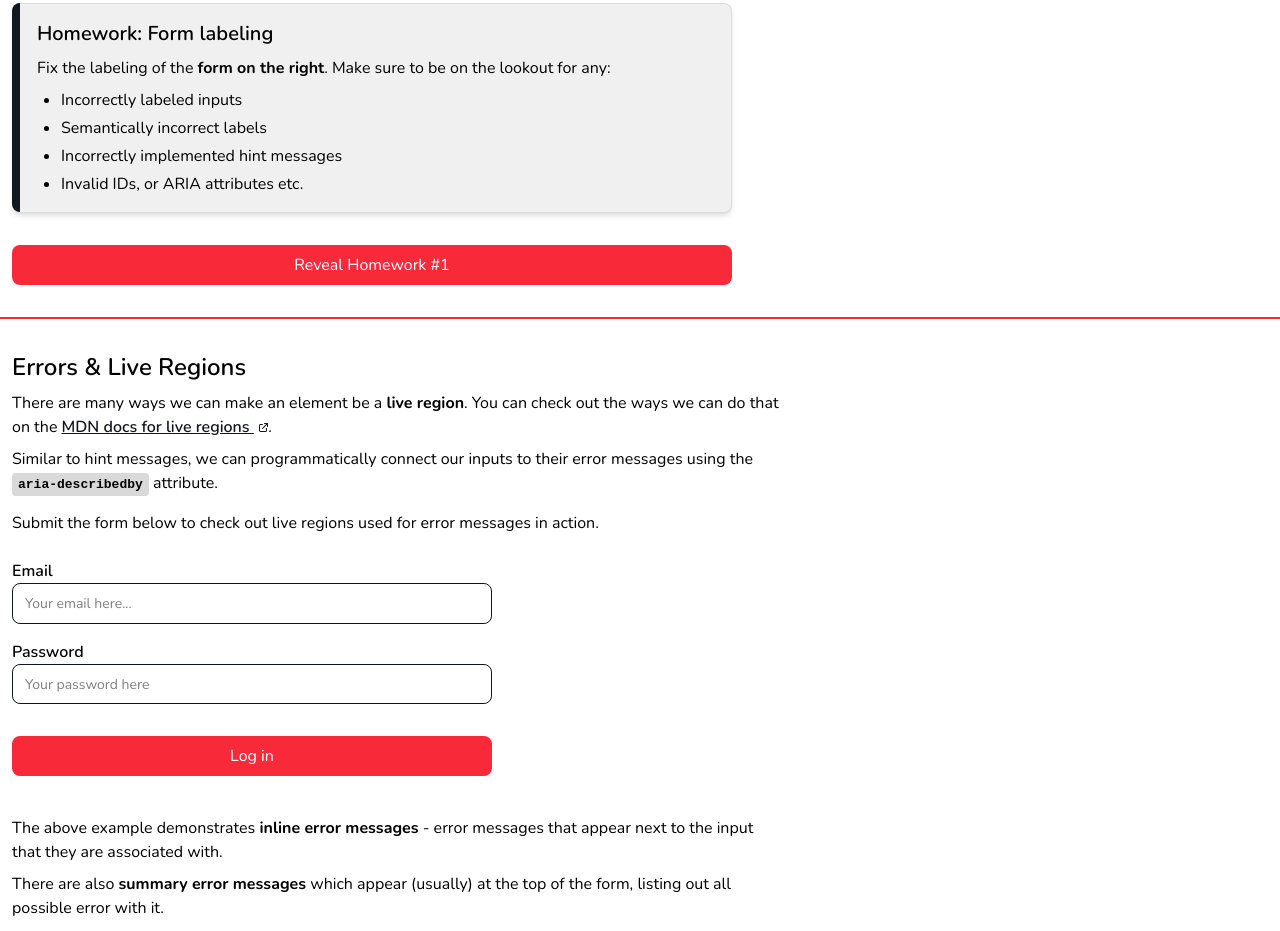
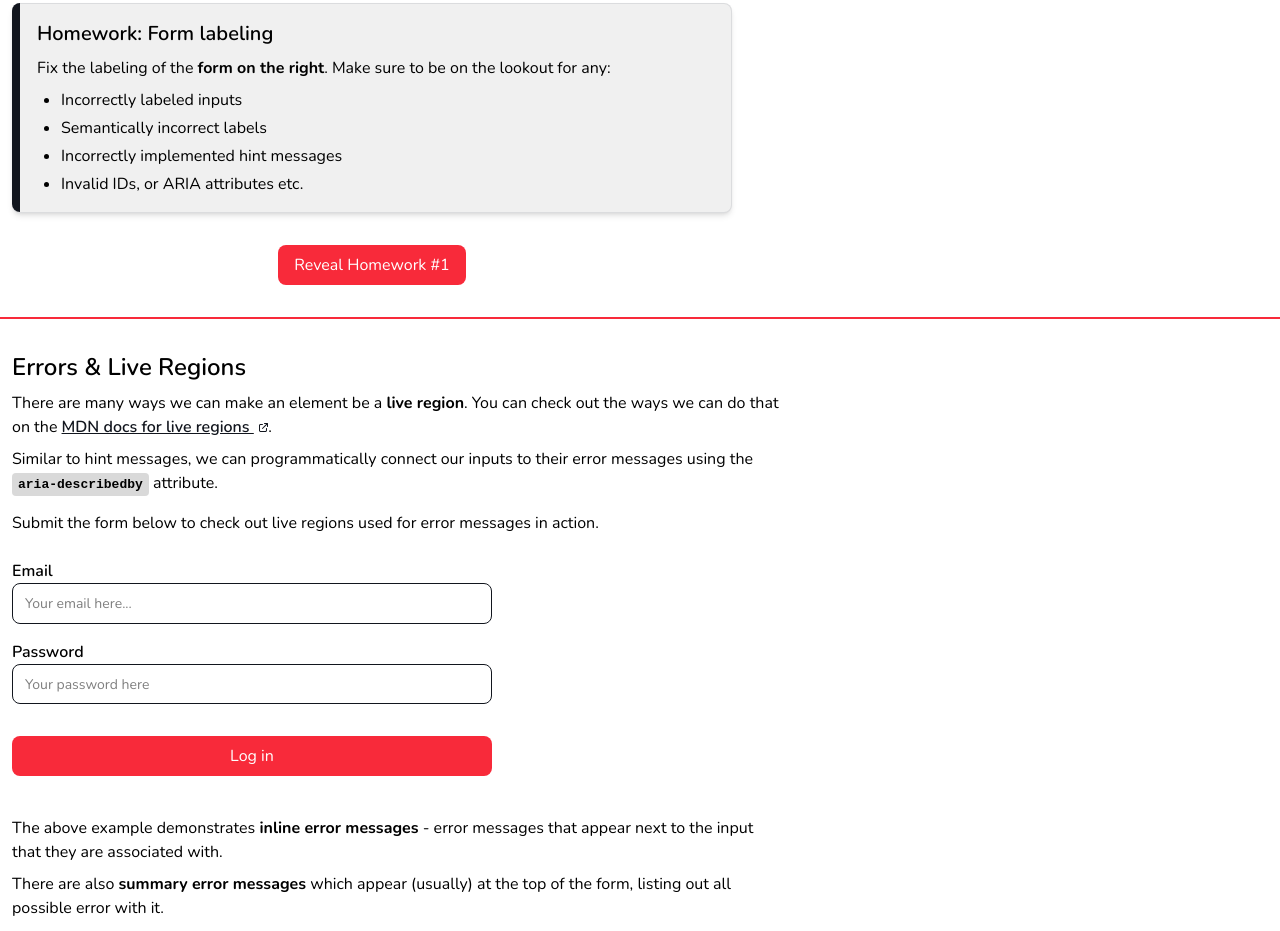
Before and after one commit to dshijakovskiTDL/web-a11y-for-developers, a website: page src/pages/forms.html in a window 1280 px wide. Shown: the part 1075-2006 px from the top of the page. Drawn offline with nearby package versions, Linux system fonts and the light colour scheme.

Commit message:
Fix forms reveal buttons

```diff
--- a/src/pages/forms.html
+++ b/src/pages/forms.html
@@ -223,7 +223,7 @@
         </section>
 
         <section
-          class="max-lg:max-w-[50ch]! bottom-0 right-4 grid h-auto w-full rounded-lg 2xl:absolute"
+          class="max-lg:max-w-[50ch]! bottom-0 right-4 grid h-auto min-h-full w-full rounded-lg 2xl:absolute"
         >
           <div id="hw-1" class="space-y-4" hidden>
             <div>
@@ -277,7 +277,9 @@
             </form>
           </div>
 
-          <button hw-toggle="hw-1" hidden>Reveal Homework #1</button>
+          <button hw-toggle="hw-1" hidden class="mx-auto w-fit place-self-center">
+            Reveal Homework #1
+          </button>
         </section>
       </div>
 
@@ -433,7 +435,7 @@
             </form>
           </div>
 
-          <button hw-toggle="hw-2">Reveal Homework #2</button>
+          <button hw-toggle="hw-2" class="w-fit place-self-center">Reveal Homework #2</button>
         </section>
       </div>
 
```
